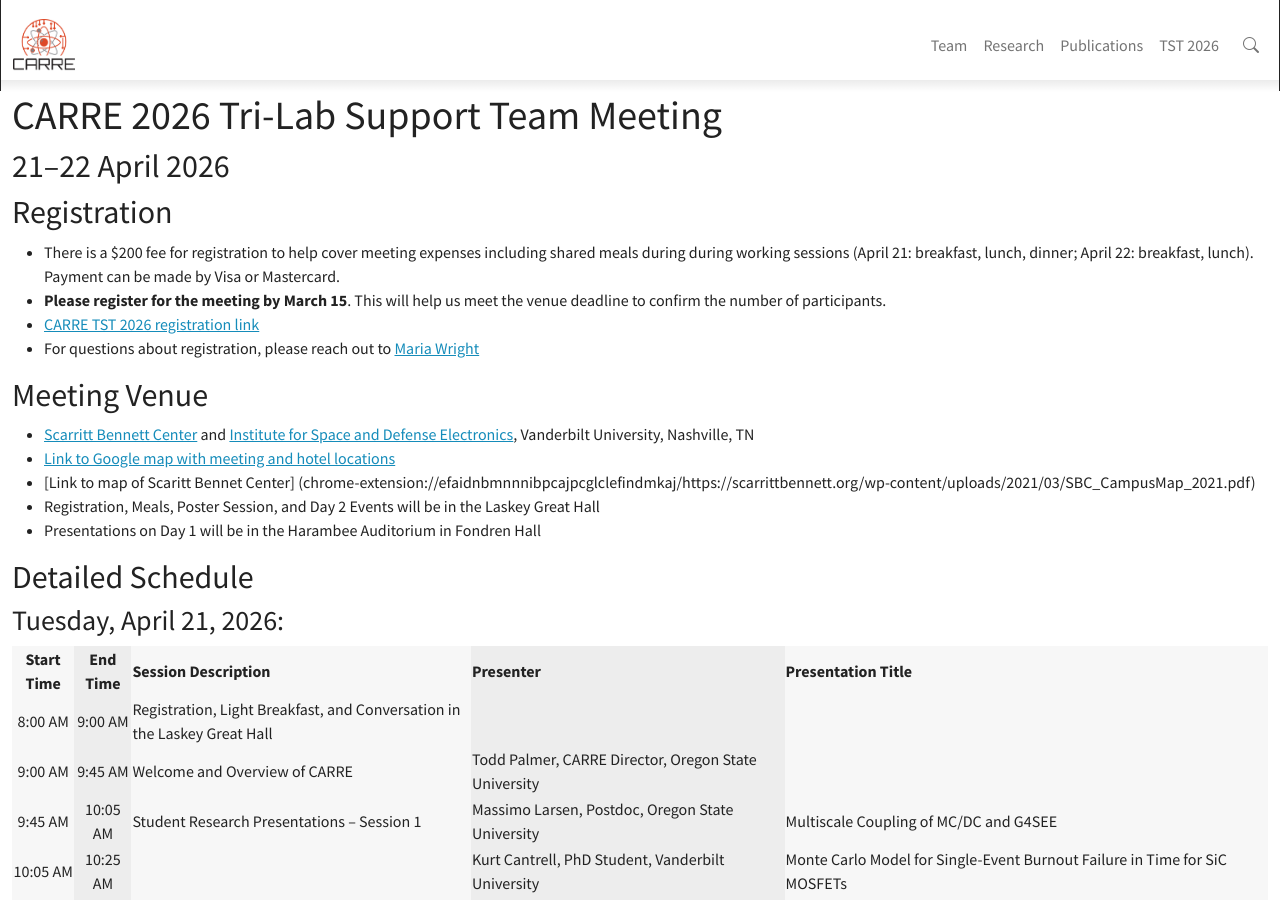
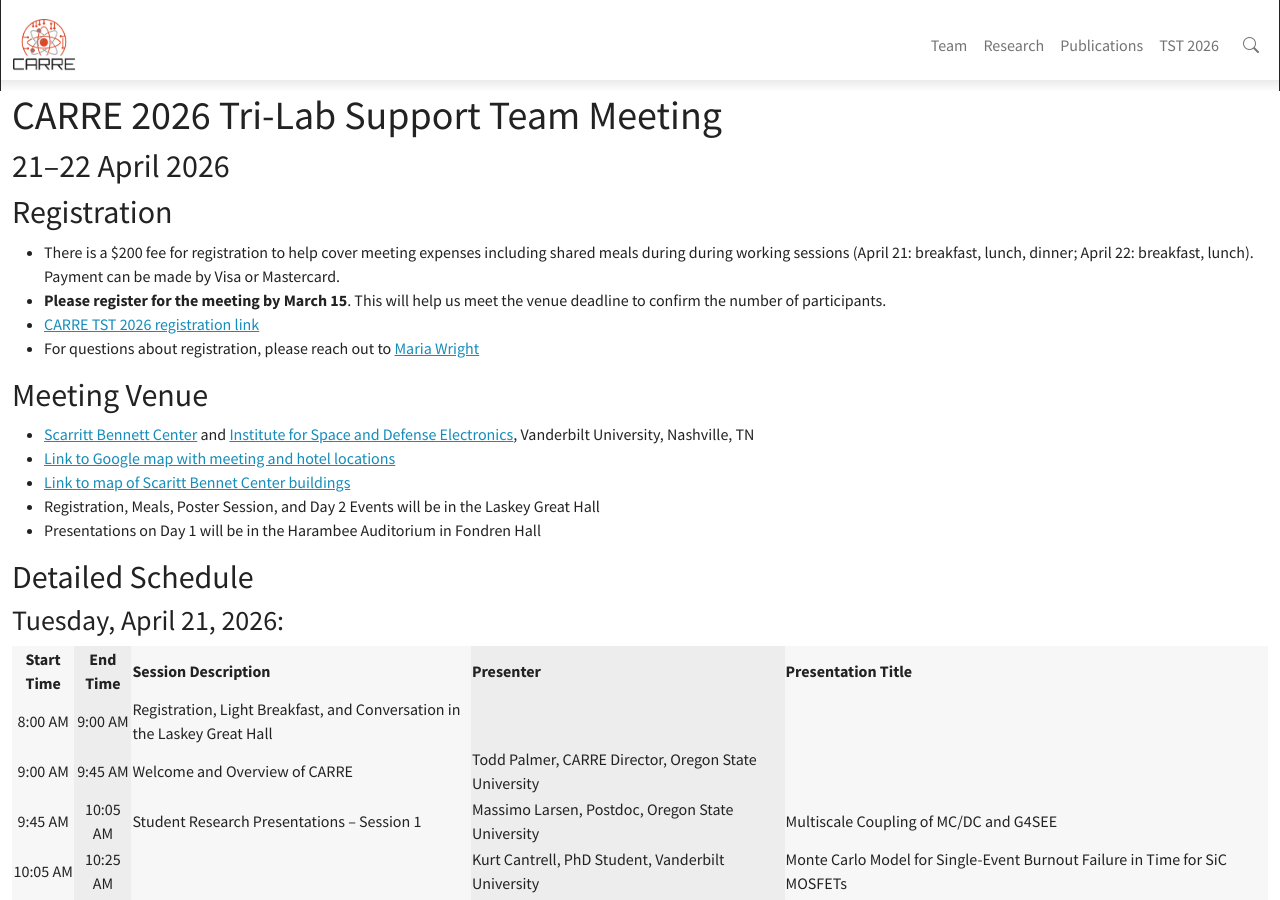
Before and after one commit to CARRE-PSAAP/CARRE-PSAAP.github.io, a Jekyll site: the page built from _pages/tst2026.md, in a window 1280 px wide and 900 px high. Built offline with Jekyll 4.4.1, drawn with Linux system fonts in a browser that asks for light colours; nearby versions of some CDN libraries.

Commit message:
Update tst2026.md
Fixed broken link

```diff
--- a/_pages/tst2026.md
+++ b/_pages/tst2026.md
@@ -20,7 +20,7 @@
 ## Meeting Venue
 - [Scarritt Bennett Center](https://scarrittbennett.org/) and [Institute for Space and Defense Electronics](https://www.vanderbilt.edu/isde/), Vanderbilt University, Nashville, TN
 - [Link to Google map with meeting and hotel locations](https://www.google.com/maps/d/viewer?ll=36.15064060000002%2C-86.80227099999999&z=15&mid=11jZLLxSKVb3GzxNl8wJMmel-t38Z940)
-- [Link to map of Scaritt Bennet Center] (chrome-extension://efaidnbmnnnibpcajpcglclefindmkaj/https://scarrittbennett.org/wp-content/uploads/2021/03/SBC_CampusMap_2021.pdf)
+- [Link to map of Scaritt Bennet Center buildings](https://scarrittbennett.org/wp-content/uploads/2021/03/SBC_CampusMap_2021.pdf)
 - Registration, Meals, Poster Session, and Day 2 Events will be in the Laskey Great Hall
 - Presentations on Day 1 will be in the Harambee Auditorium in Fondren Hall
 
```
